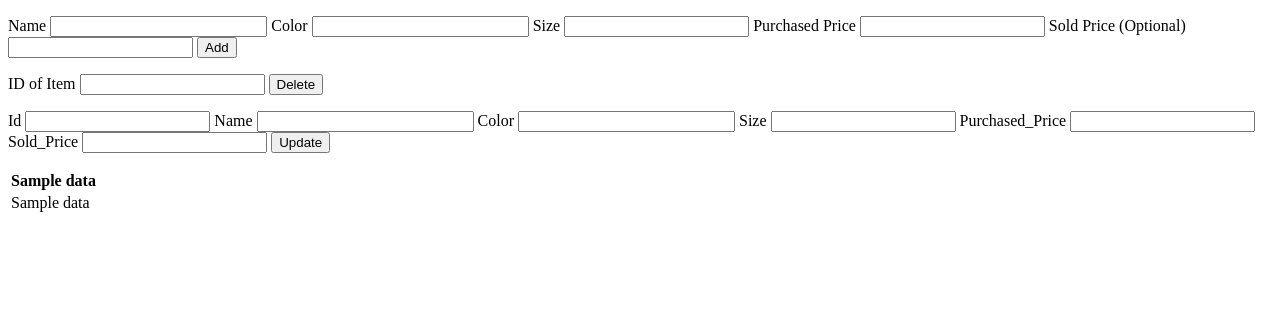
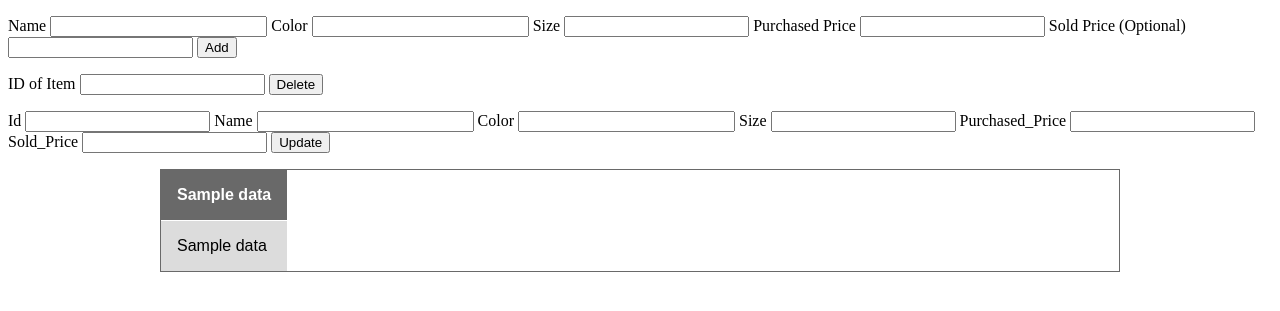
Before and after one commit to mwen1993/inventory-tracker, a Flask app: template app/templates/index.html in a window 1280 px wide. Shown: the top 311 px of the page. Run offline with Flask 2, Linux system fonts and the light colour scheme; the template is opened without the code that fills it: values that come from a table or form of the project are taken from there, most other values are stand-ins (such as "Sample title", 1, 10 or a date in 2020); parts of the project's set-up code (start-up, migrations or seed data) failed here and were passed over.

Commit message:
started implementing some styling, need to complete table formatting

```diff
--- /dev/null
+++ b/app/static/styles/index.css
@@ -0,0 +1,28 @@
+.layout {
+	max-width: 60em;
+	margin: auto;
+}
+
+.container {
+	max-height: 100 px;
+	overflow-y: scroll;
+	outline: 1px solid dimgrey;
+	outline-offset: -1px;
+}
+
+table {
+	border-collapse: collapse;
+}
+
+th, td {
+  font-family: sans-serif;
+	background-color: gainsboro;
+	padding: 1em;
+	border: 1px solid white;
+}
+
+th {
+	text-align: left;
+	color: white;
+	background-color: dimgrey;
+}
--- a/app/templates/index.html
+++ b/app/templates/index.html
@@ -2,6 +2,7 @@
 <html lang="en">
 <head>
     <meta charset="UTF-8">
+    <link rel="stylesheet" type="text/css" href="{{ url_for('static', filename='styles/index.css') }}">
     <title>Inventory</title>
 </head>
 <body>
@@ -56,12 +57,17 @@
             {{ update_form.submit() }}
         </p>
     </form>
+    <div class="layout">
+        <div class="container">
             <table>
+                <thead>
                     <tr>
                     {% for data in header %}
                         <th>{{ data }}</th>
                     {% endfor %}
                     </tr>
+                </thead>
+                <tbody>
                 {% for row in content %}
                 <tr>
                     {% for data in row %}
@@ -69,6 +75,10 @@
                     {% endfor %}
                 </tr>
                 {% endfor %}
+                </tbody>
+
             </table>
+        </div>
+    </div>
 </body>
 </html>
```
Lines whose indentation alone changed are shown as unchanged.
